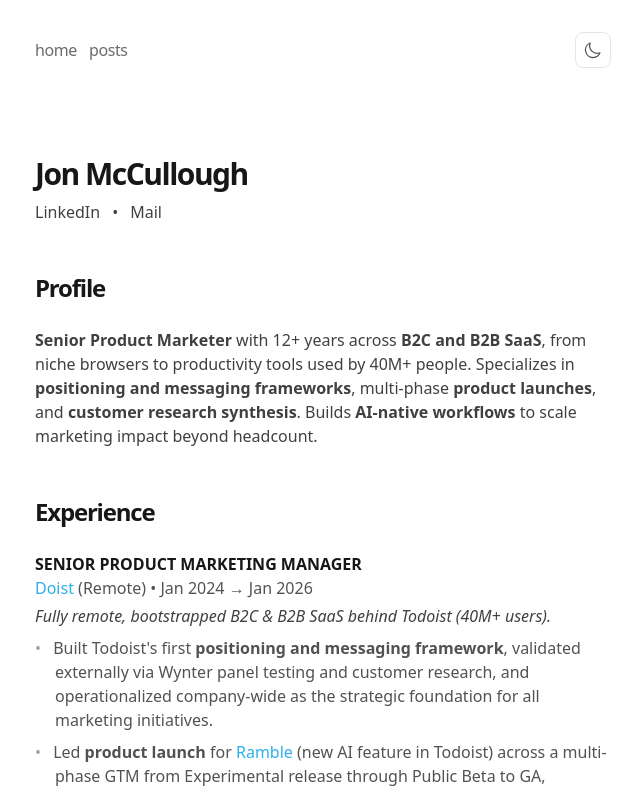
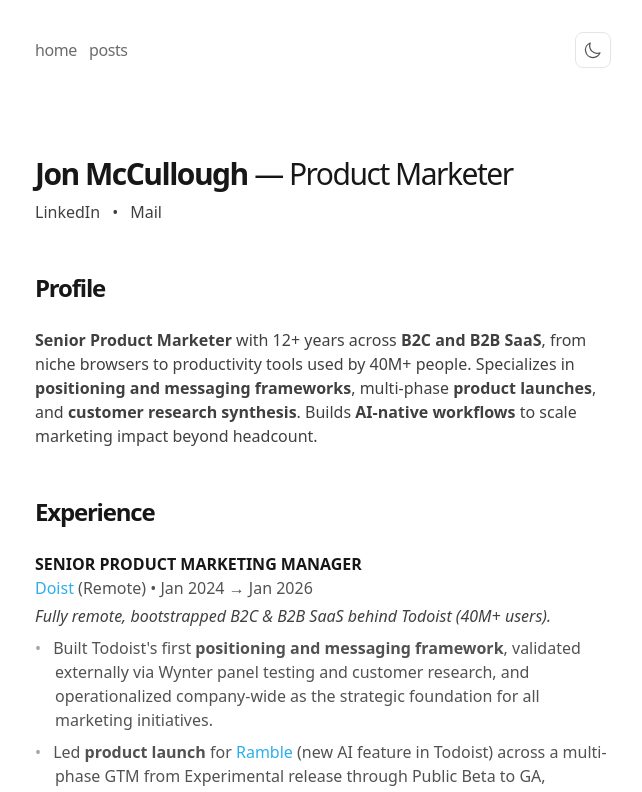
Before and after one commit to jonmccull/blog, a Next.js app: page /cv in a window 1280 px wide. Shown: the top 792 px of the page, without its empty margins (317-959 px from the left). Built offline with nearby package versions, Linux system fonts and the light colour scheme.

Commit message:
Update: CV heading

```diff
--- a/app/cv/page.tsx
+++ b/app/cv/page.tsx
@@ -6,8 +6,8 @@
 import { getCVJobs, formatCVDate } from '../lib/mdx'
 
 export const metadata = {
-  title: 'Jon McCullough - CV',
-  description: 'Product marketing leader with 10+ years of experience in B2C and B2B.',
+  title: 'Jon McCullough - Product Marketer',
+  description: 'Product marketing leader with 12+ years of experience in B2C and B2B.',
 }
 
 const stagger = {
@@ -49,7 +49,9 @@
       {/* Header */}
       <FadeIn>
         <header className="mb-12">
-          <h1 className="text-3xl font-bold tracking-tighter mb-2">Jon McCullough</h1>
+          <h1 className="text-3xl tracking-tighter mb-2">
+            <strong>Jon McCullough</strong> — Product Marketer
+          </h1>
           <div className="flex gap-3 text-neutral-700 dark:text-neutral-300">
             <a
               href="https://www.linkedin.com/in/jonmccullough/"
```
